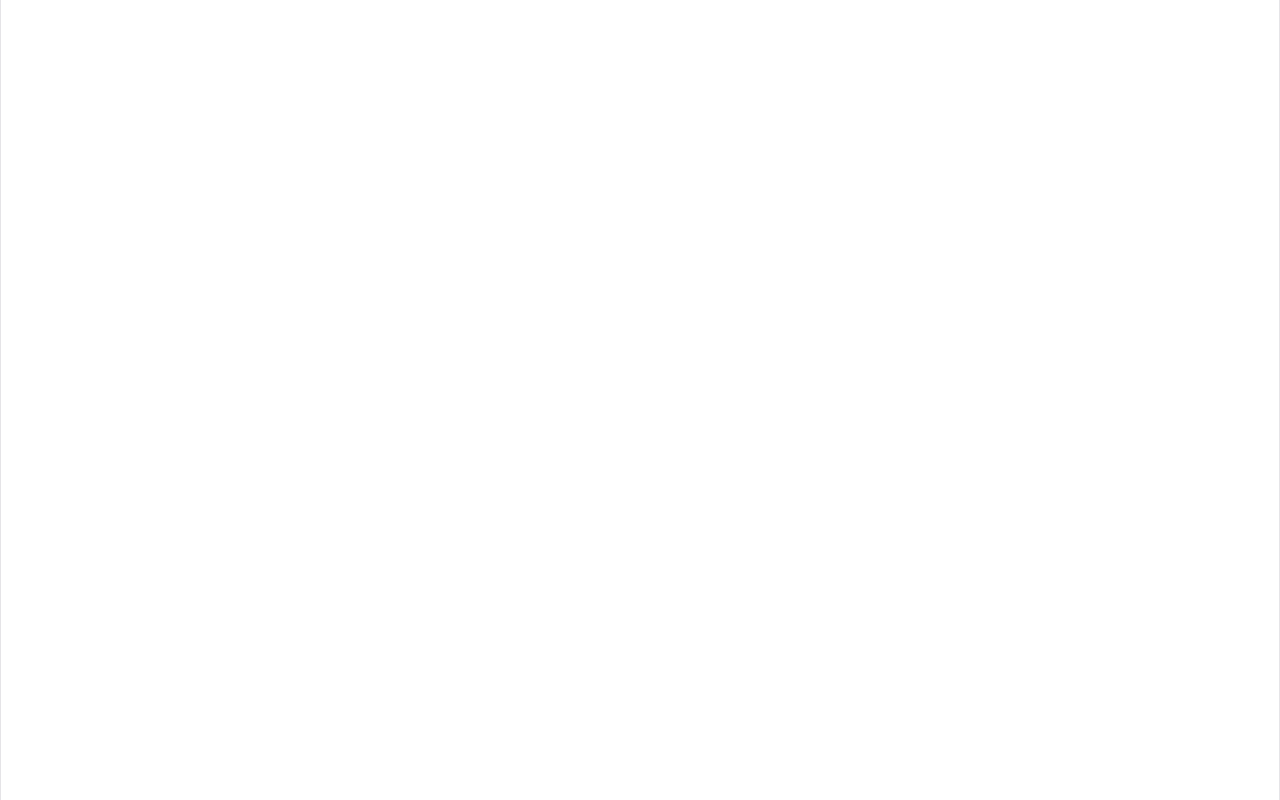
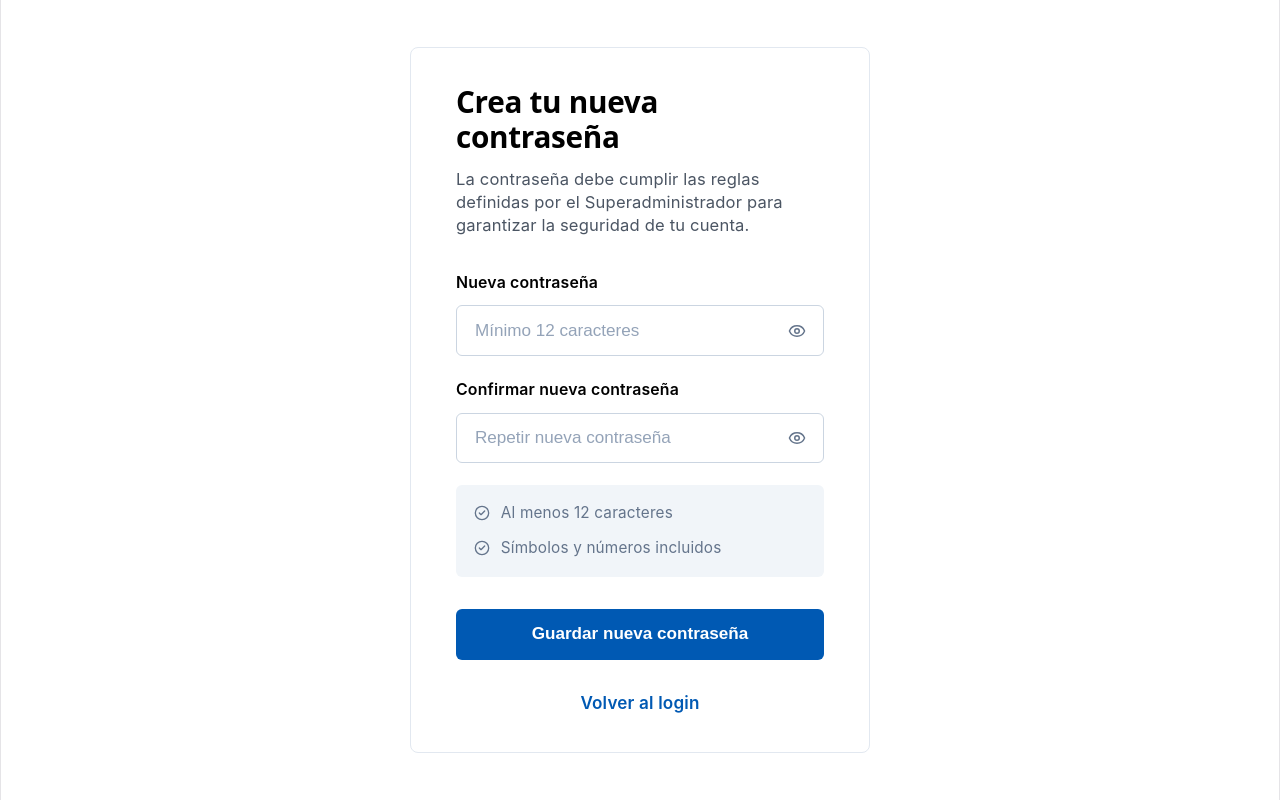
Before and after one commit to TaniaSR8/Sistema_Facturas, a React app in the folder frontend/: page /restablecer-contrasena in a window 1280 px wide. Before the commit this address had no page. Built offline with nearby package versions, Linux system fonts and the light colour scheme; the HTML template or start-up script is replaced by a standard one.

Commit message:
Hice la vista de Restablecer Contraseña

```diff
--- a/frontend/src/App.jsx
+++ b/frontend/src/App.jsx
@@ -2,6 +2,7 @@ import { BrowserRouter as Router, Routes, Route, Navigate } from "react-router-d
 import Login from './pages/Login';
 import RecuperarContrasena from "./pages/RecuperarContrasena";
 import CodigoOtp from "./pages/codigoOtp";
+import RestablecerContrasena from "./pages/RestablecerContrasena";
 
 
 
@@ -21,6 +22,8 @@ function App() {
         {/* 2. Añadimos la ruta para la verificación del código OTP */}
         <Route path="/verificar-codigo" element={<CodigoOtp />} />
 
+        {/* 2. Añadimos la ruta para la creación de la nueva contraseña */}
+        <Route path="/restablecer-contrasena" element={<RestablecerContrasena />} />
 
       </Routes>
     </Router>
--- /dev/null
+++ b/frontend/src/css/RestablecerContrasena.css
@@ -0,0 +1,184 @@
+/* Contenedor completo con fondo blanco */
+.restablecer-contenedor {
+  display: flex;
+  flex-direction: column;
+  justify-content: center;
+  align-items: center;
+  width: 100%;
+  min-height: 100vh;
+  background-color: #ffffff;
+  font-family: -apple-system, BlinkMacSystemFont, "Segoe UI", Roboto, Arial, sans-serif;
+  padding: 1rem 1.5rem; /* Reducido para evitar empujar la tarjeta hacia abajo */
+  box-sizing: border-box;
+}
+
+/* Tarjeta optimizada: Redujimos los paddings verticales */
+.restablecer-caja {
+  background-color: #ffffff;
+  padding: 2rem 2.5rem 2rem 2.5rem; /* Compactado de 3.5rem a 2rem */
+  width: 100%;
+  max-width: 460px; /* Un pelín más esbelta */
+  border: 1px solid #e2e8f0;
+  border-radius: 8px;
+  box-sizing: border-box;
+}
+
+/* Encabezado: Reducido el margen inferior */
+.restablecer-encabezado {
+  text-align: left;
+  margin-bottom: 1.8rem; /* Compactado de 2.5rem a 1.8rem */
+}
+
+.restablecer-encabezado h2 {
+  margin: 0 0 0.8rem 0; /* Menos espacio abajo del título */
+  color: #000000;
+  font-size: 1.65rem; /* Letra ligeramente más balanceada */
+  font-weight: 700;
+  letter-spacing: -0.01em;
+}
+
+.restablecer-encabezado p {
+  margin: 0;
+  color: #4b5563;
+  font-size: 0.92rem;
+  line-height: 1.4;
+}
+
+/* Campos de entrada */
+.grupo-restablecer {
+  display: flex;
+  flex-direction: column;
+  margin-bottom: 1.2rem; /* Compactado de 1.5rem a 1.2rem */
+}
+
+.grupo-restablecer label {
+  font-size: 0.88rem;
+  font-weight: 600;
+  color: #000000;
+  margin-bottom: 0.5rem;
+  text-align: left;
+}
+
+.input-restablecer-contenedor {
+  position: relative;
+  display: flex;
+  align-items: center;
+  width: 100%;
+}
+
+.input-restablecer-campo {
+  width: 100%;
+  padding: 0.8rem 2.8rem 0.8rem 1rem; /* Entradas ligeramente más esbeltas */
+  border: 1px solid #cbd5e1;
+  border-radius: 6px;
+  font-size: 0.95rem;
+  color: #000000;
+  background-color: #ffffff;
+  outline: none;
+  box-sizing: border-box;
+}
+
+.input-restablecer-campo:focus {
+  border-color: #0059B3;
+}
+
+.input-restablecer-campo::placeholder {
+  color: #94a3b8;
+}
+
+/* Icono del ojo */
+.restablecer-icono-ojo {
+  position: absolute;
+  right: 1rem;
+  color: #64748b;
+  cursor: pointer;
+  display: flex;
+  align-items: center;
+  user-select: none;
+}
+
+/* Caja gris de requisitos de contraseña: Más compacta */
+.restablecer-requisitos-caja {
+  background-color: #f1f5f9;
+  border-radius: 6px;
+  padding: 0.85rem 1rem; /* Más ajustada */
+  margin-bottom: 1.8rem; /* Compactado de 2.5rem a 1.8rem */
+  display: flex;
+  flex-direction: column;
+  gap: 0.5rem;
+  text-align: left;
+}
+
+.requisito-linea {
+  display: flex;
+  align-items: center;
+  gap: 0.6rem;
+  color: #64748b;
+  font-size: 0.85rem;
+}
+
+.requisito-linea.cumplido {
+  color: #0f172a;
+}
+
+.requisito-linea.cumplido svg {
+  color: #10b981;
+}
+
+/* Botón azul plano grande */
+.btn-restablecer-guardar {
+  width: 100%;
+  padding: 0.85rem; /* Ajustado de 1rem a 0.85rem */
+  background-color: #0059B3;
+  color: #ffffff;
+  border: none;
+  border-radius: 6px;
+  font-size: 0.95rem;
+  font-weight: 600;
+  cursor: pointer;
+  box-sizing: border-box;
+  margin-bottom: 1.2rem;
+}
+
+.btn-restablecer-guardar:hover {
+  background-color: #00448a;
+}
+
+/* Enlace inferior */
+.restablecer-volver-contenedor {
+  display: flex;
+  justify-content: center;
+  width: 100%;
+  margin-top: 0.5rem;
+}
+
+.enlace-restablecer-volver {
+  font-size: 0.95rem;
+  color: #0059B3;
+  font-weight: 600;
+  text-decoration: none;
+}
+
+.enlace-restablecer-volver:hover {
+  text-decoration: underline;
+}
+
+.mensaje-restablecer-alerta {
+  margin-bottom: 0.8rem;
+  font-size: 0.85rem;
+  color: #ef4444;
+  text-align: center;
+}
+
+/* Responsivo para dispositivos móviles */
+@media (max-width: 480px) {
+  .restablecer-contenedor {
+    padding: 1rem;
+  }
+  .restablecer-caja {
+    padding: 1.5rem 1.2rem 1.2rem 1.2rem;
+  }
+  .restablecer-encabezado p br {
+    display: none;
+  }
+}
--- /dev/null
+++ b/frontend/src/pages/RestablecerContrasena.jsx
@@ -0,0 +1,127 @@
+import React, { useState } from "react";
+import "../css/RestablecerContrasena.css";
+import { Link } from "react-router-dom";
+import { Eye, EyeOff, CheckCircle2 } from "lucide-react";
+
+function RestablecerContrasena() {
+  const [nuevaClave, setNuevaClave] = useState("");
+  const [confirmarClave, setConfirmarClave] = useState("");
+  const [mensaje, setMensaje] = useState("");
+  const [mostrarNueva, setMostrarNueva] = useState(false);
+  const [mostrarConfirmar, setMostrarConfirmar] = useState(false);
+
+  // Simulación de políticas dinámicas del Superadmin
+  const politicasSeguridad = {
+    minCaracteres: 12,
+    requiereSimbolosYNumeros: true
+  };
+
+  const tieneMinimoCaracteres = nuevaClave.length >= politicasSeguridad.minCaracteres;
+
+  const tieneSimbolosYNumeros = politicasSeguridad.requiereSimbolosYNumeros
+    ? /(?=.*[0-9])(?=.*[!@#$%^&*(),.?":{}|<>_])/.test(nuevaClave)
+    : true;
+
+  const manejarSubmit = (e) => {
+    e.preventDefault();
+
+    if (!tieneMinimoCaracteres || !tieneSimbolosYNumeros) {
+      setMensaje("La contraseña no cumple con los requisitos definidos por el Administrador.");
+      return;
+    }
+
+    if (nuevaClave !== confirmarClave) {
+      setMensaje("Las contraseñas no coinciden.");
+      return;
+    }
+
+    console.log("Contraseña restablecida con éxito");
+    setMensaje("¡Tu contraseña ha sido actualizada correctamente!");
+  };
+
+  return (
+    <div className="restablecer-contenedor">
+      <div className="restablecer-caja">
+
+        <div className="restablecer-encabezado">
+          <h2>Crea tu nueva contraseña</h2>
+          <p>
+            La contraseña debe cumplir las reglas definidas por
+            el Superadministrador para garantizar la seguridad
+            de tu cuenta.
+          </p>
+        </div>
+
+        <form onSubmit={manejarSubmit}>
+
+          <div className="grupo-restablecer">
+            <label>Nueva contraseña</label>
+            <div className="input-restablecer-contenedor">
+              <input
+                type={mostrarNueva ? "text" : "password"}
+                placeholder={"Mínimo " + politicasSeguridad.minCaracteres + " caracteres"}
+                value={nuevaClave}
+                onChange={(e) => setNuevaClave(e.target.value)}
+                className="input-restablecer-campo"
+              />
+              <div
+                className="restablecer-icono-ojo"
+                onClick={() => setMostrarNueva(!mostrarNueva)}
+              >
+                {mostrarNueva ? <EyeOff size={18} /> : <Eye size={18} />}
+              </div>
+            </div>
+          </div>
+
+          <div className="grupo-restablecer">
+            <label>Confirmar nueva contraseña</label>
+            <div className="input-restablecer-contenedor">
+              <input
+                type={mostrarConfirmar ? "text" : "password"}
+                placeholder="Repetir nueva contraseña"
+                value={confirmarClave}
+                onChange={(e) => setConfirmarClave(e.target.value)}
+                className="input-restablecer-campo"
+              />
+              <div
+                className="restablecer-icono-ojo"
+                onClick={() => setMostrarConfirmar(!mostrarConfirmar)}
+              >
+                {mostrarConfirmar ? <EyeOff size={18} /> : <Eye size={18} />}
+              </div>
+            </div>
+          </div>
+
+          <div className="restablecer-requisitos-caja">
+            <div className={`requisito-linea ${tieneMinimoCaracteres ? "cumplido" : ""}`}>
+              <CheckCircle2 size={16} />
+              <span>Al menos {politicasSeguridad.minCaracteres} caracteres</span>
+            </div>
+
+            {politicasSeguridad.requiereSimbolosYNumeros && (
+              <div className={`requisito-linea ${tieneSimbolosYNumeros ? "cumplido" : ""}`}>
+                <CheckCircle2 size={16} />
+                <span>Símbolos y números incluidos</span>
+              </div>
+            )}
+          </div>
+
+          <button type="submit" className="btn-restablecer-guardar">
+            Guardar nueva contraseña
+          </button>
+        </form>
+
+        {mensaje && <p className="mensaje-restablecer-alerta">{mensaje}</p>}
+
+        <div className="restablecer-volver-contenedor">
+          <Link to="/login" className="enlace-restablecer-volver">
+            Volver al login
+          </Link>
+        </div>
+
+      </div>
+    </div>
+  );
+}
+
+export default RestablecerContrasena;
```
